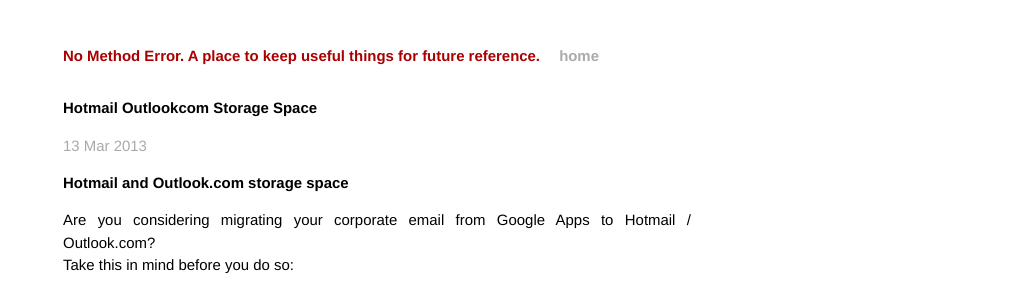
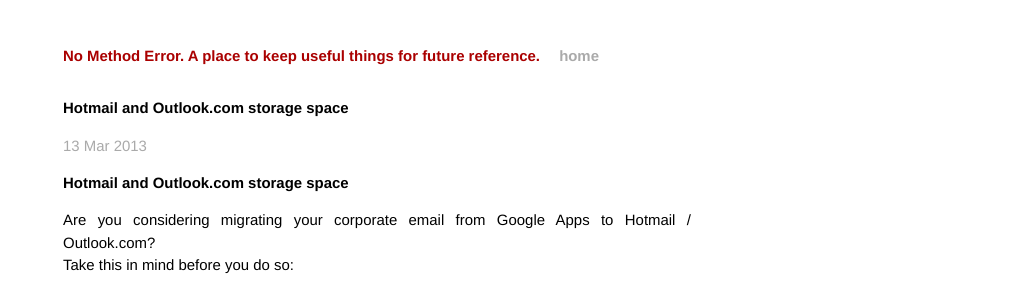
Before and after one commit to destradax/destradax.github.io, a Jekyll site: the page built from _posts/2013-03-13-hotmail-outlookcom-storage-space.md, in a window 1280 px wide and 900 px high. Shown: the top 292 px of the window, without its empty margins (263-1280 px from the left). Built offline with Jekyll 4.4.1, drawn with Linux system fonts in a browser that asks for light colours; Markdown is read by kramdown in place of the engine named in the settings.

Commit message:
Fixed post's title

```diff
--- a/_posts/2013-03-13-hotmail-outlookcom-storage-space.md
+++ b/_posts/2013-03-13-hotmail-outlookcom-storage-space.md
@@ -1,5 +1,6 @@
 ---
 layout: post
+title: Hotmail and Outlook.com storage space
 ---
 
 # Hotmail and Outlook.com storage space
```
